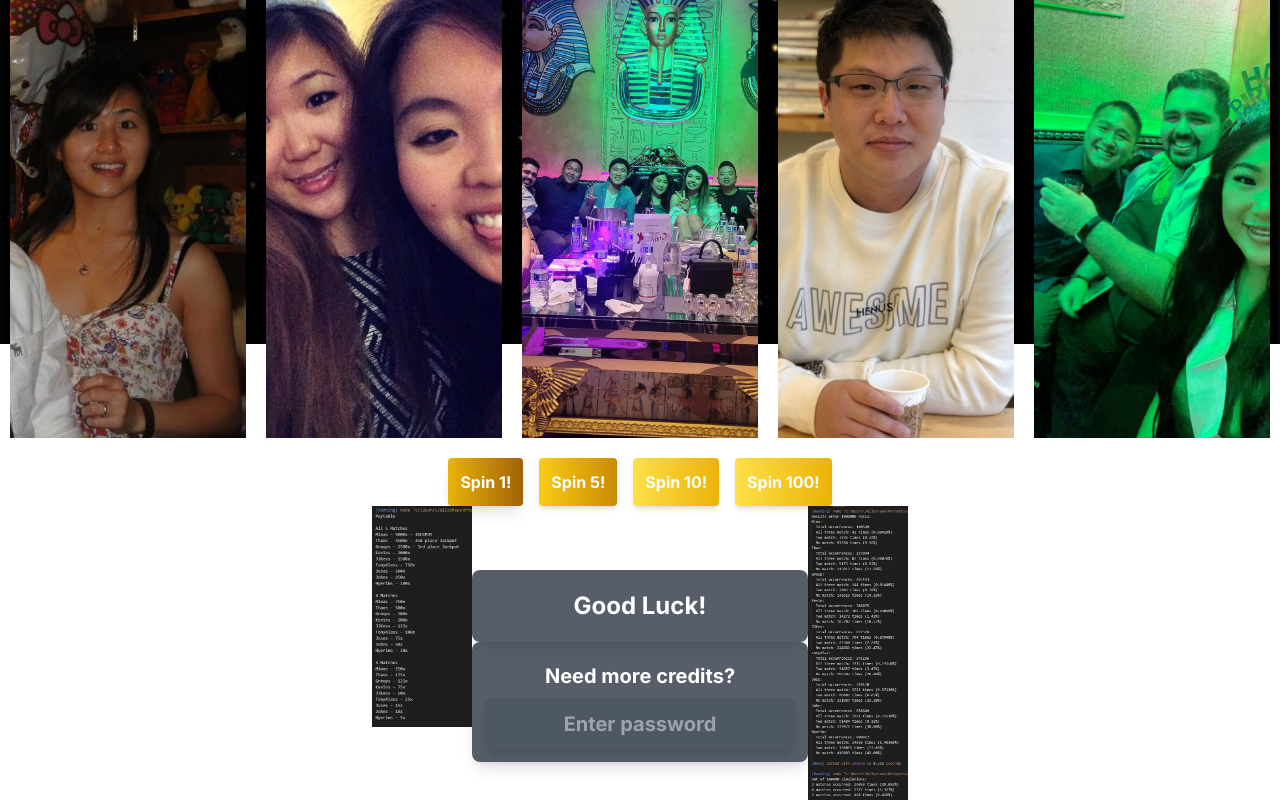
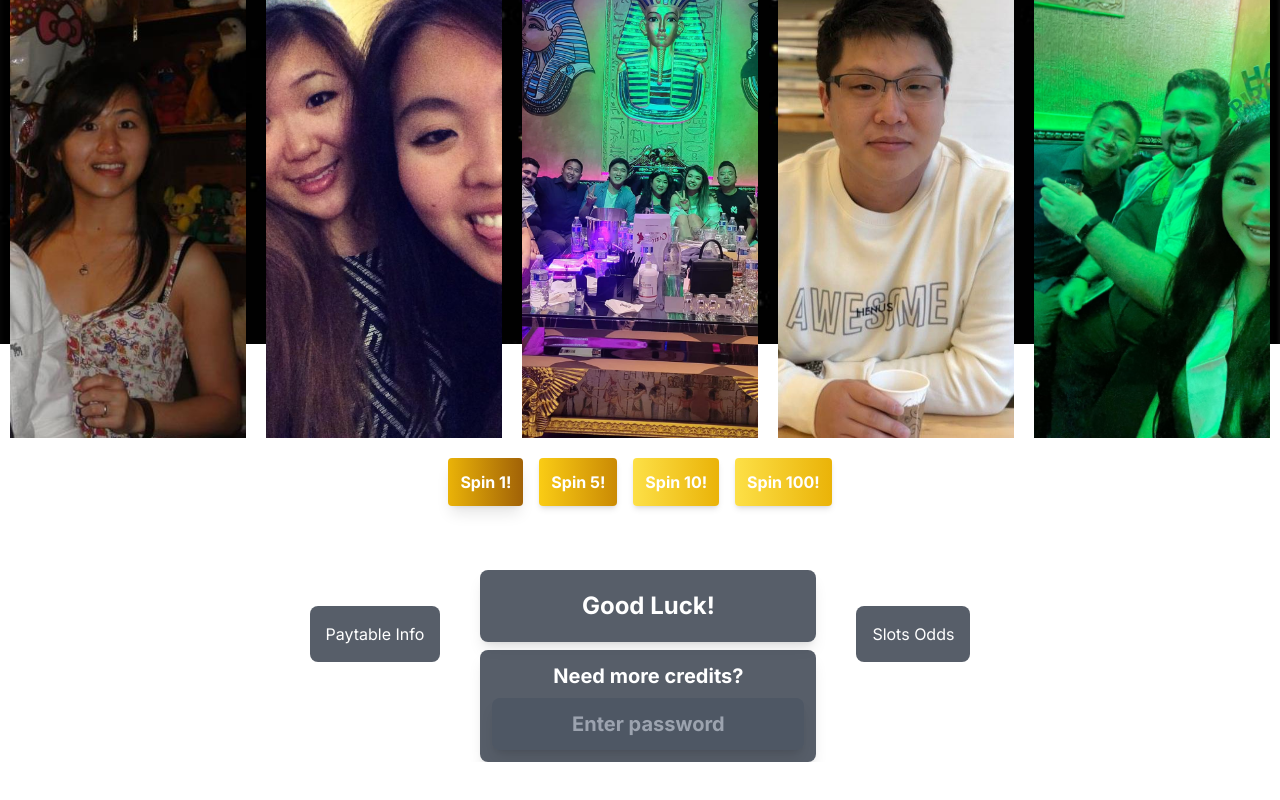
Before and after one commit to johnnam1121/Slot-Machine, a Next.js app: page / in a window 1280 px wide. Shown: the part 456-1256 px from the top of the page. After the commit the page ends 1218 px from the top, so only its background shows below. Built offline with nearby package versions, Linux system fonts and the light colour scheme.

Commit message:
finished

```diff
--- /dev/null
+++ b/app/components/Modal.js
@@ -0,0 +1,50 @@
+import Image from "next/image";
+import React from "react";
+
+export default function Modal({ modalTitle, modalText, modalTextTwo, modalImage }) {
+  const [showModal, setShowModal] = React.useState(false);
+  return (
+    <div className="">
+      <button className="p-4 flex flex-col items-center justify-center bg-gray-800 bg-opacity-75 rounded-lg" type="button" onClick={() => setShowModal(true)}>
+        {modalTitle}
+      </button>
+      {showModal ? (
+        <div className="">
+          <div className="justify-center items-center flex overflow-x-hidden overflow-y-auto fixed inset-0 z-50 outline-none focus:outline-none">
+            <div className="relative w-auto my-6 mx-auto max-w-lg">
+              {/*content*/}
+              <div className="border-0 rounded-lg shadow-lg relative flex flex-col w-full bg-gray-800 outline-none focus:outline-none">
+                {/*header*/}
+                <div className="flex items-start justify-between p-5 border-b border-solid border-blueGray-200 rounded-t">
+                  <h3 className="text-3xl font-semibold">
+                    {modalTitle}
+                  </h3>
+                  <button className="text-red-300 background-transparent uppercase float-right text-center align-center justify-center text-3xl leading-none font-semibold outline-none focus:outline-none" onClick={() => setShowModal(false)}>
+                    x
+                  </button>
+                </div>
+                {/*body*/}
+                <div className="relative px-10 py-2 max-h-128 overflow-y-auto">
+                  <p className="text-blueGray-500 text-lg leading-relaxed">{modalText}</p>
+                  <p className="text-blueGray-500 text-lg leading-relaxed">{modalTextTwo}</p>
+                  <Image className="mt-2" src={modalImage.src} width={350} height={350} alt="Modal Image" />
+                </div>
+                {/*footer*/}
+                <div className="flex items-center justify-end px-6 py-3 border-t border-solid border-blueGray-200 rounded-b">
+                  <button
+                    className="text-red-300 background-transparent font-bold uppercase px-6 py-2 text-sm outline-none focus:outline-none mr-1 mb-1 ease-linear transition-all duration-150"
+                    type="button"
+                    onClick={() => setShowModal(false)}
+                  >
+                    Close
+                  </button>
+                </div>
+              </div>
+            </div>
+          </div>
+          <div className="opacity-25 fixed inset-0 z-40 bg-black"></div>
+        </div>
+      ) : null}
+    </div>
+  );
+}
--- a/app/page.js
+++ b/app/page.js
@@ -13,6 +13,7 @@ import JJKev from '../public/assets/slotItems/JJKev.jpg';
 import Odds from '../public/assets/Odds.jpg';
 import Paytable from '../public/assets/Paytable.jpg';
 import Image from 'next/image';
+import Modal from './components/Modal';
 
 export default function Home() {
   const [credits, setCredits] = useState(0);
@@ -506,17 +507,21 @@ export default function Home() {
         </div>
       </div>
       <div className='flex'>
-        <div className=''>
-          <Image src={Paytable} className='' width={100} />
+        <div className="flex items-center justify-center mx-10 text-center">
+          <Modal
+            modalTitle='Paytable Info'
+            modalText='These are the payouts if you get matches. For example, 3 images of Hyerim will get you 5x your bet size'
+            modalTextTwo='This slot machine is progressive, meaning there is a jackpot guaranteed once every 5,000 spins!'
+            modalImage={Paytable} />
         </div>
         <div>
-          <h2 id='Result' className='mt-16 text-2xl font-bold bg-gray-800 bg-opacity-75 rounded-lg shadow-lg p-5 text-center '>
+          <h2 id='Result' className='mb-2 mt-16 text-2xl font-bold bg-gray-800 bg-opacity-75 rounded-lg shadow-lg p-5 text-center '>
             Good Luck!
           </h2>
           <div className='text-center bg-gray-800 bg-opacity-75 rounded-lg shadow-lg p-3'>
             <button
               onClick={handleCreditIncrease}
-              className='text-xl font-bold  text-center mt-2'
+              className='text-xl font-bold text-center'
             >
               Need more credits?
             </button>
@@ -530,8 +535,12 @@ export default function Home() {
             />
           </div>
         </div>
-        <div className=''>
-          <Image src={Odds} className='' width={100} />
+        <div className="flex items-center justify-center mx-10 text-center">
+          <Modal
+            modalTitle='Slots Odds'
+            modalText='These are the odds of hitting specific matches for 10,000 simulations.'
+            modalTextTwo=''
+            modalImage={Odds} />
         </div>
       </div>
     </div >
--- a/tailwind.config.js
+++ b/tailwind.config.js
@@ -12,6 +12,9 @@ module.exports = {
         'gradient-conic':
           'conic-gradient(from 180deg at 50% 50%, var(--tw-gradient-stops))',
       },
+      maxHeight: {
+        '128': '64rem',
+      }
     },
   },
   plugins: [],
```
Also changed, not shown: public/assets/Odds.JPG.
